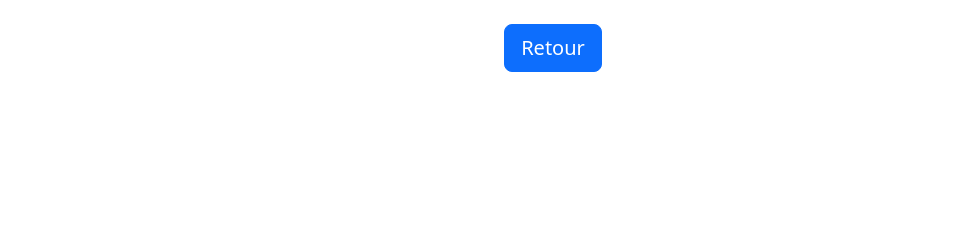
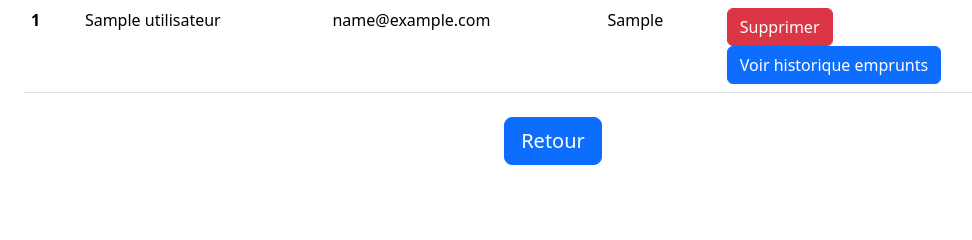
Before and after one commit to traorecheikh/gestion_bibliotheque, a Flask app: page /gererUtilisateurs in a window 1280 px wide. Shown: the part 281-521 px from the top of the page, without its empty margins (87-1059 px from the left). Run offline with Flask 3, Linux system fonts and the light colour scheme; a user stored in the database is signed in; tables that the repository leaves empty hold one stand-in row (values such as "Sample post"); some libraries are stand-ins or nearby versions.

Commit message:
minor changes

```diff
--- a/app.py
+++ b/app.py
@@ -15,13 +15,14 @@ from datetime import datetime, timedelta
 from functools import wraps
 import os
 
-
+#une route c'est une url vers une fonction à exectuer
 app = Flask(__name__)
 app.config.from_object("config.Config")
 app.config["SECRET_KEY"] = os.environ.get("SQLALCHEMY_SECRET_KEY")
 app.config["UPLOAD_FOLDER"] = os.path.join(app.root_path, "static/IMAGE")
 db = SQLAlchemy(app)
 migrate = Migrate(app, db)
+#pour fixer la page de connexion à notre route connexion
 login_manager = LoginManager(app)
 login_manager.login_view = "connexion"
 
@@ -63,7 +64,7 @@ class Emprunt(db.Model):
     duree_emprunt = db.Column(db.Integer, nullable=False)
     date_retour = db.Column(db.DateTime)
 
-
+#sauvegardéles information de l'utilisateur actuelle connectée
 @login_manager.user_loader
 def load_user(user_id):
     return Utilisateur.query.get(int(user_id))
@@ -99,9 +100,12 @@ def index():
 
 # avec le decorateur appeler seul les admin pourront joindre cette page
 @app.route("/gererUtilisateurs")
+#permet de vérifier si l'utilisateur est connecter
 @login_required
+#permet de vérifier si l'utilisateur est un admin
 @role_required(is_SuperUser_required=True)
 def gererUtilisateurs():
+    #recupere tout les utilisateurs dans une variable qui sera utiliser dans gerer_utilisateur.html
     utilisateurs = Utilisateur.query.all()
     return render_template("gerer_utilisateur.html", utilisateurs=utilisateurs)
 
@@ -131,9 +135,10 @@ def connexion():
         mot_de_passe = request.form["mot_de_passe"]
         utilisateur = Utilisateur.query.filter_by(
             nom_utilisateur=nom_utilisateur
-        ).first()
+        ).first() #recupere le premier utilisateur que la requete retourne
         if utilisateur:
             if check_password_hash(utilisateur.mot_de_passe, mot_de_passe):
+               #authentifier l'utilisateur
                 login_user(utilisateur)
                 flash("Connecté avec succès.", "success")
                 if utilisateur.is_SuperUser:
@@ -254,7 +259,9 @@ def ajout_livre():
 
             image = request.files["image"]
             if image:
+                #enregistré une version securisée du fichier de limage
                 filename = secure_filename(image.filename)
+
                 image_path = os.path.join(app.config["UPLOAD_FOLDER"], filename)
                 image.save(image_path)
                 image_url = url_for("static", filename="IMAGE/" + filename)
@@ -382,7 +389,8 @@ def mes_emprunts():
     emprunts = Emprunt.query.filter_by(utilisateur_id=current_user.id).all()
     for emprunt in emprunts:
         if emprunt.date_retour is None:
-            if datetime.now() > emprunt.date_emprunt + timedelta(days=5):
+            #si la date actuelle est superieur a la date emprunt + 15j alors mettre emprunt en retard
+            if datetime.now() > emprunt.date_emprunt + timedelta(days=15):
                 emprunt.status = "en retard"
             else:
                 emprunt.status = "en cours"
--- a/templates/gerer_utilisateur.html
+++ b/templates/gerer_utilisateur.html
@@ -12,7 +12,7 @@ block content %}
       </tr>
     </thead>
     <tbody>
-      {% for utilisateur in utilisateurs if not utilisateur.is_SuperUser %}
+      {% for utilisateur in utilisateurs %}
       <tr>
         <th scope="row">{{ utilisateur.id }}</th>
         <td>{{ utilisateur.nom_utilisateur }}</td>
```
